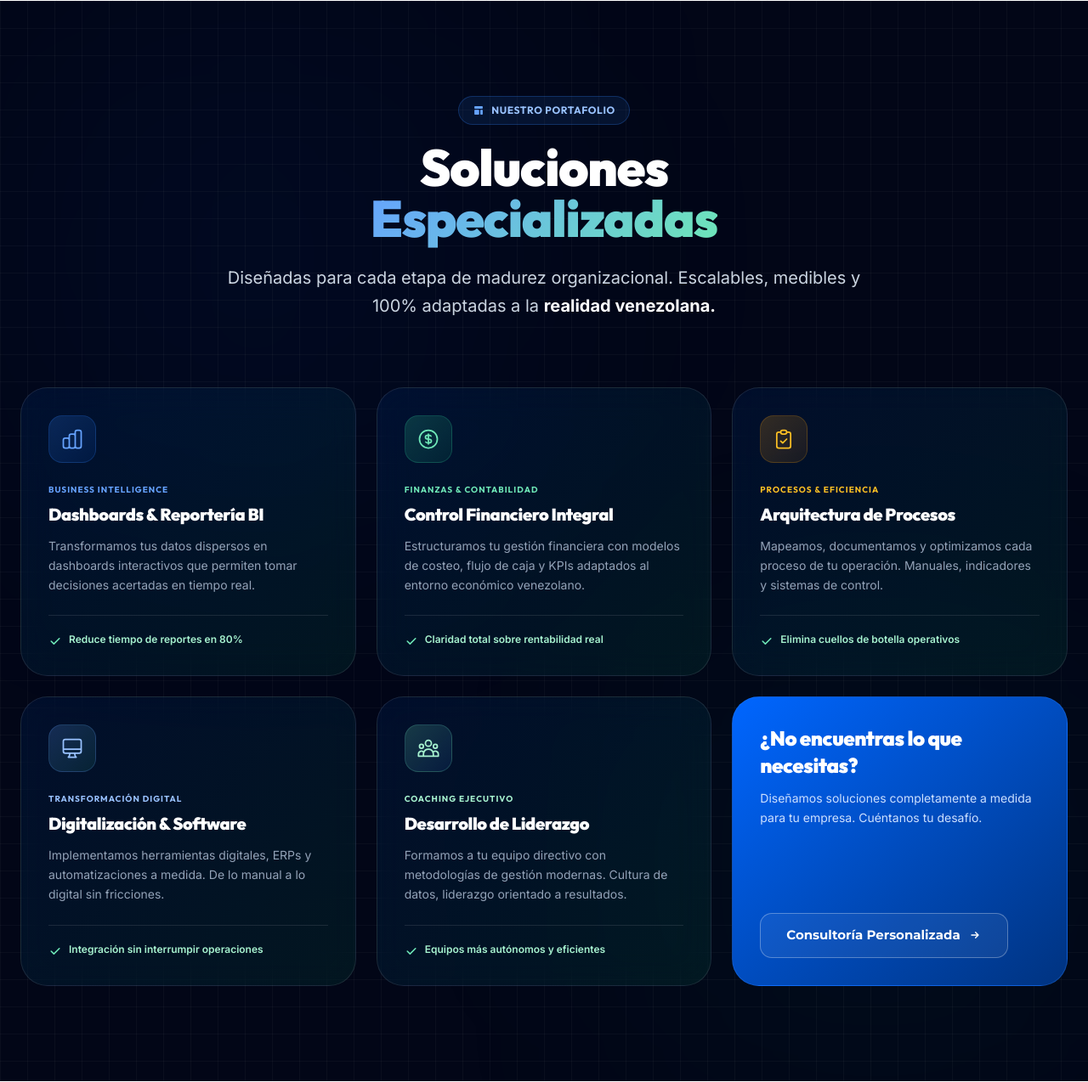
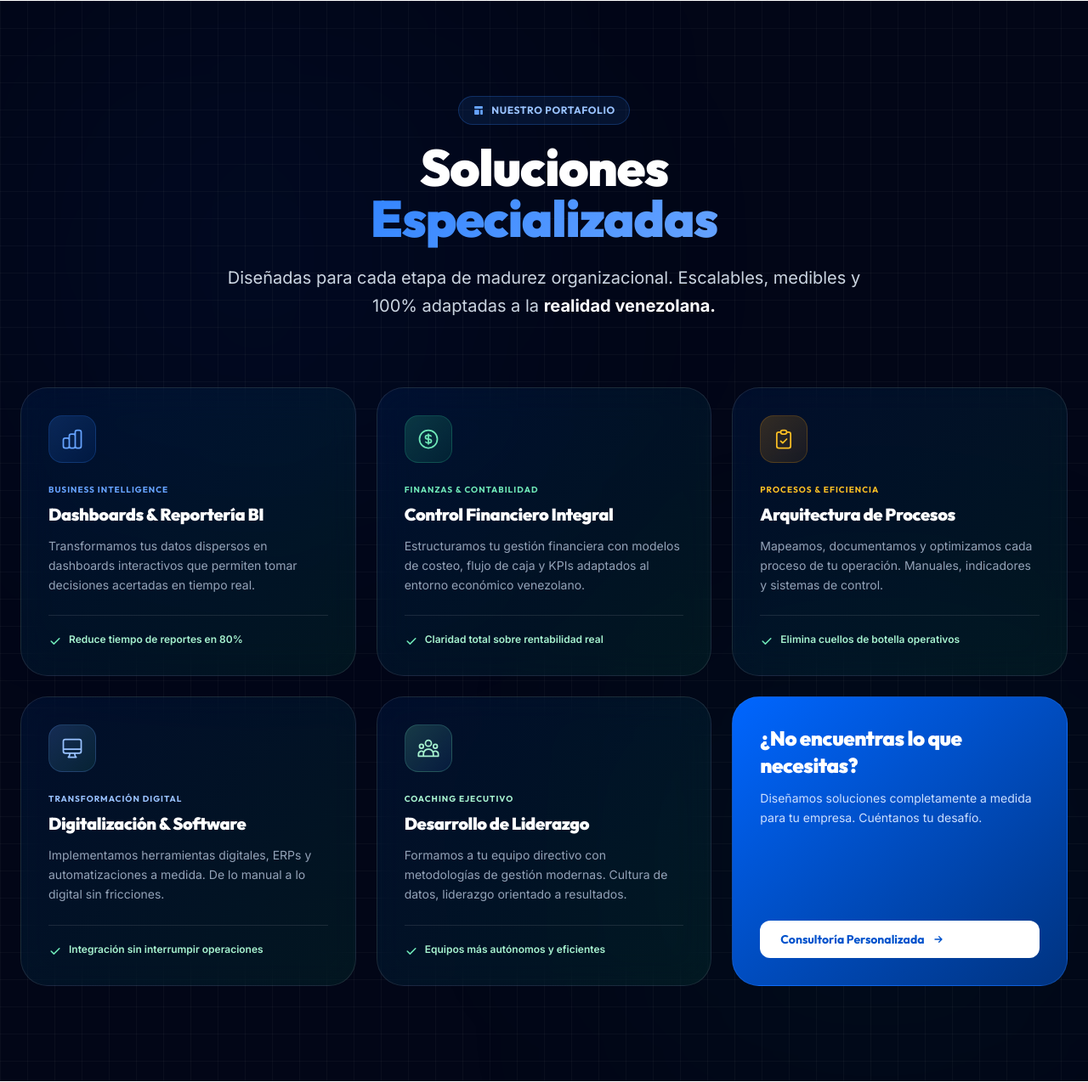
Before and after one commit to smartsolutions-ve/SmartSolutions-web, a Django app: page / in a window 1280 px wide. Shown: the part 2292-3566 px from the top of the page at 85% size. Run offline with Django 5.2, Linux system fonts and the light colour scheme; data comes from the database, SQL or seed files in the repository; data that the repository does not hold is empty; some libraries are stand-ins or nearby versions.

Commit message:
fix: navbar order/CTA, counter gradients, servicios button
- Navbar: reorder links (Servicios antes de Metodología, Equipo antes
  de Casos), botón CTA → "Diagnóstico Gratuito", fix href #testimonios
  → #casos en desktop y mobile, elimina link Equipo duplicado mobile
- Métricas: counters grad/grad-amber/grad-blue → inline styles para
  garantizar renderizado del gradiente en producción
- Servicios: "Especializadas" → inline style azul (igual que propuesta),
  botón CTA card → blanco sólido sobre fondo azul

Co-Authored-By: Claude Sonnet 4.6 <noreply@anthropic.com>

```diff
--- a/templates/components/navbar.html
+++ b/templates/components/navbar.html
@@ -61,27 +61,27 @@
                     <div class="absolute inset-x-2 bottom-1 h-0.5 bg-gradient-to-r from-brand-blue-600 to-brand-green-600 scale-x-0 group-hover:scale-x-100 transition-transform duration-300 origin-left"></div>
                 </a>
 
+                <a href="#servicios"
+                   class="group relative px-4 py-2 text-sm font-semibold text-neutral-700 hover:text-brand-blue-600 transition-colors duration-300 font-display">
+                    <span class="relative z-10">Servicios</span>
+                    <div class="absolute inset-x-2 bottom-1 h-0.5 bg-gradient-to-r from-brand-blue-600 to-brand-green-600 scale-x-0 group-hover:scale-x-100 transition-transform duration-300 origin-left"></div>
+                </a>
+
                 <a href="#metodologia"
                    class="group relative px-4 py-2 text-sm font-semibold text-neutral-700 hover:text-brand-blue-600 transition-colors duration-300 font-display">
                     <span class="relative z-10">Metodología</span>
                     <div class="absolute inset-x-2 bottom-1 h-0.5 bg-gradient-to-r from-brand-blue-600 to-brand-green-600 scale-x-0 group-hover:scale-x-100 transition-transform duration-300 origin-left"></div>
                 </a>
 
-                <a href="#servicios"
+                <a href="#equipo"
                    class="group relative px-4 py-2 text-sm font-semibold text-neutral-700 hover:text-brand-blue-600 transition-colors duration-300 font-display">
-                    <span class="relative z-10">Servicios</span>
+                    <span class="relative z-10">Equipo</span>
                     <div class="absolute inset-x-2 bottom-1 h-0.5 bg-gradient-to-r from-brand-blue-600 to-brand-green-600 scale-x-0 group-hover:scale-x-100 transition-transform duration-300 origin-left"></div>
                 </a>
 
-                <a href="#testimonios"
+                <a href="#casos"
                    class="group relative px-4 py-2 text-sm font-semibold text-neutral-700 hover:text-brand-blue-600 transition-colors duration-300 font-display">
                     <span class="relative z-10">Casos</span>
-                    <div class="absolute inset-x-2 bottom-1 h-0.5 bg-gradient-to-r from-brand-blue-600 to-brand-green-600 scale-x-0 group-hover:scale-x-100 transition-transform duration-300 origin-left"></div>
-                </a>
-
-                <a href="#equipo"
-                   class="group relative px-4 py-2 text-sm font-semibold text-neutral-700 hover:text-brand-blue-600 transition-colors duration-300 font-display">
-                    <span class="relative z-10">Equipo</span>
                     <div class="absolute inset-x-2 bottom-1 h-0.5 bg-gradient-to-r from-brand-blue-600 to-brand-green-600 scale-x-0 group-hover:scale-x-100 transition-transform duration-300 origin-left"></div>
                 </a>
 
@@ -94,7 +94,7 @@
                 <!-- CTA Button -->
                 <a href="#contacto"
                    class="ml-4 group relative inline-flex items-center gap-2 px-6 py-3 bg-gradient-to-r from-brand-blue-600 to-brand-blue-700 rounded-xl font-bold text-white text-sm shadow-primary hover:shadow-primary-lg transition-all duration-300 hover:-translate-y-0.5 overflow-hidden font-display">
-                    <span class="relative z-10">Contáctanos</span>
+                    <span class="relative z-10">Diagnóstico Gratuito</span>
                     <svg class="relative z-10 w-4 h-4 group-hover:translate-x-1 transition-transform duration-300" fill="none" stroke="currentColor" viewBox="0 0 24 24">
                         <path stroke-linecap="round" stroke-linejoin="round" stroke-width="2" d="M13 7l5 5m0 0l-5 5m5-5H6"></path>
                     </svg>
@@ -152,6 +152,15 @@
                 </svg>
             </a>
 
+            <a href="#servicios"
+               @click="mobileMenuOpen = false"
+               class="flex items-center justify-between px-4 py-3 text-base font-semibold text-neutral-700 hover:text-brand-blue-600 hover:bg-brand-blue-50 rounded-xl transition-all duration-200 font-display group">
+                <span>Servicios</span>
+                <svg class="w-5 h-5 text-neutral-400 group-hover:text-brand-blue-600 group-hover:translate-x-1 transition-all duration-200" fill="none" stroke="currentColor" viewBox="0 0 24 24">
+                    <path stroke-linecap="round" stroke-linejoin="round" stroke-width="2" d="M9 5l7 7-7 7"></path>
+                </svg>
+            </a>
+
             <a href="#metodologia"
                @click="mobileMenuOpen = false"
                class="flex items-center justify-between px-4 py-3 text-base font-semibold text-neutral-700 hover:text-brand-blue-600 hover:bg-brand-blue-50 rounded-xl transition-all duration-200 font-display group">
@@ -161,28 +170,19 @@
                 </svg>
             </a>
 
-            <a href="#servicios"
+            <a href="#equipo"
                @click="mobileMenuOpen = false"
                class="flex items-center justify-between px-4 py-3 text-base font-semibold text-neutral-700 hover:text-brand-blue-600 hover:bg-brand-blue-50 rounded-xl transition-all duration-200 font-display group">
-                <span>Servicios</span>
+                <span>Equipo</span>
                 <svg class="w-5 h-5 text-neutral-400 group-hover:text-brand-blue-600 group-hover:translate-x-1 transition-all duration-200" fill="none" stroke="currentColor" viewBox="0 0 24 24">
                     <path stroke-linecap="round" stroke-linejoin="round" stroke-width="2" d="M9 5l7 7-7 7"></path>
                 </svg>
             </a>
 
-            <a href="#testimonios"
+            <a href="#casos"
                @click="mobileMenuOpen = false"
                class="flex items-center justify-between px-4 py-3 text-base font-semibold text-neutral-700 hover:text-brand-blue-600 hover:bg-brand-blue-50 rounded-xl transition-all duration-200 font-display group">
                 <span>Casos de Éxito</span>
-                <svg class="w-5 h-5 text-neutral-400 group-hover:text-brand-blue-600 group-hover:translate-x-1 transition-all duration-200" fill="none" stroke="currentColor" viewBox="0 0 24 24">
-                    <path stroke-linecap="round" stroke-linejoin="round" stroke-width="2" d="M9 5l7 7-7 7"></path>
-                </svg>
-            </a>
-
-            <a href="#equipo"
-               @click="mobileMenuOpen = false"
-               class="flex items-center justify-between px-4 py-3 text-base font-semibold text-neutral-700 hover:text-brand-blue-600 hover:bg-brand-blue-50 rounded-xl transition-all duration-200 font-display group">
-                <span>Equipo</span>
                 <svg class="w-5 h-5 text-neutral-400 group-hover:text-brand-blue-600 group-hover:translate-x-1 transition-all duration-200" fill="none" stroke="currentColor" viewBox="0 0 24 24">
                     <path stroke-linecap="round" stroke-linejoin="round" stroke-width="2" d="M9 5l7 7-7 7"></path>
                 </svg>
@@ -202,7 +202,7 @@
                 <a href="#contacto"
                    @click="mobileMenuOpen = false"
                    class="flex items-center justify-center gap-2 w-full px-6 py-4 bg-gradient-to-r from-brand-blue-600 to-brand-blue-700 rounded-xl font-bold text-white text-base shadow-primary hover:shadow-primary-lg transition-all duration-300 font-display">
-                    <span>Contáctanos</span>
+                    <span>Diagnóstico Gratuito</span>
                     <svg class="w-5 h-5" fill="none" stroke="currentColor" viewBox="0 0 24 24">
                         <path stroke-linecap="round" stroke-linejoin="round" stroke-width="2" d="M13 7l5 5m0 0l-5 5m5-5H6"></path>
                     </svg>
--- a/templates/landing/_metricas_counter.html
+++ b/templates/landing/_metricas_counter.html
@@ -7,13 +7,15 @@
         <div class="grid grid-cols-2 lg:grid-cols-4 gap-8 lg:gap-4">
 
             <div class="text-center reveal counter-item">
-                <div class="text-5xl lg:text-6xl font-black grad font-mono"
+                <div class="text-5xl lg:text-6xl font-black font-mono"
+                     style="background:linear-gradient(135deg,#66A3FF,#6EE7B7);-webkit-background-clip:text;-webkit-text-fill-color:transparent;background-clip:text"
                      data-target="50" data-prefix="+" data-suffix="">0</div>
                 <p class="text-sm text-slate-400 mt-2 uppercase tracking-wider font-display">PYMEs Transformadas</p>
             </div>
 
             <div class="text-center reveal counter-item" style="transition-delay:.1s">
-                <div class="text-5xl lg:text-6xl font-black grad-amber font-mono"
+                <div class="text-5xl lg:text-6xl font-black font-mono"
+                     style="background:linear-gradient(135deg,#F59E0B,#FBBF24);-webkit-background-clip:text;-webkit-text-fill-color:transparent;background-clip:text"
                      data-target="90" data-prefix="" data-suffix="d">0</div>
                 <p class="text-sm text-slate-400 mt-2 uppercase tracking-wider font-display">ROI Promedio</p>
             </div>
@@ -26,7 +28,8 @@
             </div>
 
             <div class="text-center reveal counter-item" style="transition-delay:.3s">
-                <div class="text-5xl lg:text-6xl font-black grad-blue font-mono"
+                <div class="text-5xl lg:text-6xl font-black font-mono"
+                     style="background:linear-gradient(135deg,#3385FF,#66A3FF);-webkit-background-clip:text;-webkit-text-fill-color:transparent;background-clip:text"
                      data-target="98" data-prefix="" data-suffix="%">0</div>
                 <p class="text-sm text-slate-400 mt-2 uppercase tracking-wider font-display">Tasa de Satisfacción</p>
             </div>
--- a/templates/landing/_servicios.html
+++ b/templates/landing/_servicios.html
@@ -13,7 +13,7 @@
             </div>
             <h2 class="text-5xl lg:text-6xl font-black mb-6 font-display">
                 <span class="text-white">Soluciones</span><br>
-                <span class="grad">Especializadas</span>
+                <span style="background:linear-gradient(135deg,#3385FF,#66A3FF);-webkit-background-clip:text;-webkit-text-fill-color:transparent;background-clip:text">Especializadas</span>
             </h2>
             <p class="text-xl text-slate-300 max-w-3xl mx-auto leading-relaxed">Diseñadas para cada etapa de madurez organizacional. Escalables, medibles y 100% adaptadas a la <strong class="text-white">realidad venezolana.</strong></p>
         </div>
@@ -111,7 +111,7 @@
                         <h3 class="text-2xl font-black text-white mb-3 font-display">¿No encuentras lo que necesitas?</h3>
                         <p class="text-brand-blue-200 text-sm leading-relaxed">Diseñamos soluciones completamente a medida para tu empresa. Cuéntanos tu desafío.</p>
                     </div>
-                    <a href="#contacto" class="btn-g mt-8 w-fit" style="border-color:rgba(255,255,255,.3)">Consultoría Personalizada <svg class="w-4 h-4" fill="none" stroke="currentColor" viewBox="0 0 24 24"><path stroke-linecap="round" stroke-linejoin="round" stroke-width="2" d="M13 7l5 5m0 0l-5 5m5-5H6"/></svg></a>
+                    <a href="#contacto" class="inline-flex items-center gap-2 mt-8 px-6 py-3 bg-white text-brand-blue-700 font-bold text-sm rounded-xl hover:bg-blue-50 transition-all duration-300 font-display">Consultoría Personalizada <svg class="w-4 h-4" fill="none" stroke="currentColor" viewBox="0 0 24 24"><path stroke-linecap="round" stroke-linejoin="round" stroke-width="2" d="M13 7l5 5m0 0l-5 5m5-5H6"/></svg></a>
                 </div>
             </div>
 
```
